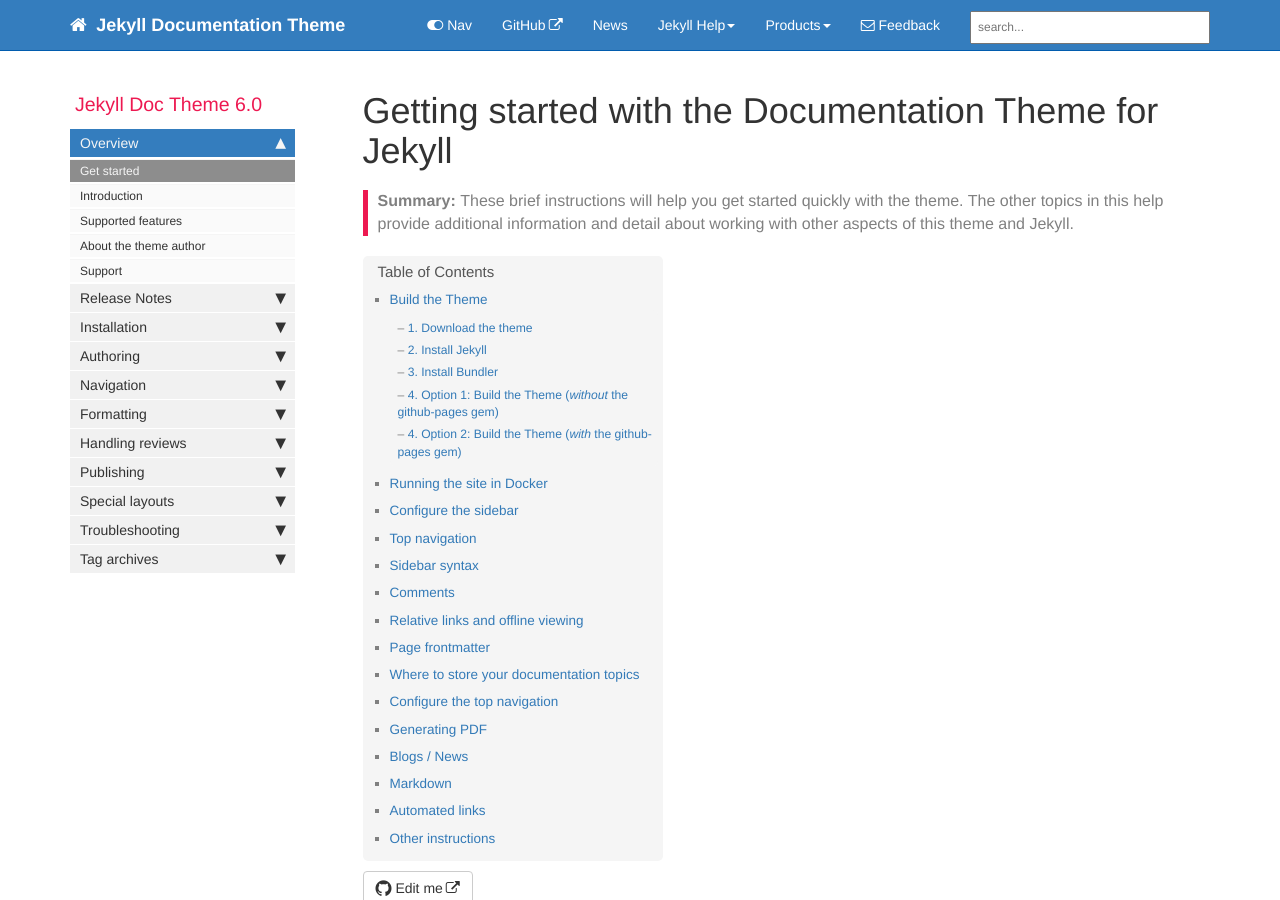
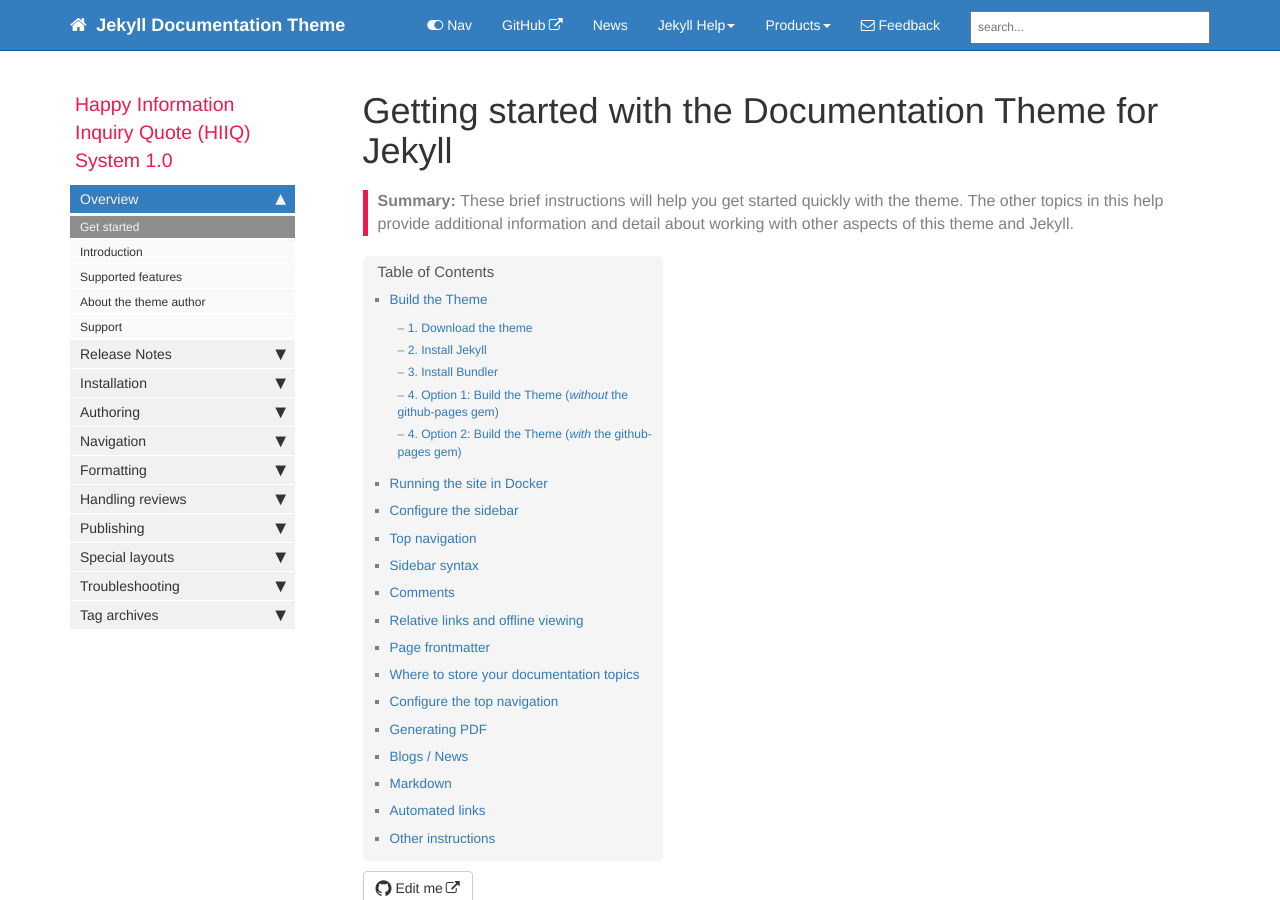
Before and after one commit to happyplaygrounds/erp-docs, a Jekyll site: the page built from index.md, in a window 1280 px wide and 900 px high. Built offline with Jekyll 4.4.1, drawn with Linux system fonts in a browser that asks for light colours; comment, search, counter and statistics services are not loaded.

Commit message:
Changed title in mydoc sidebar

```diff
--- a/_data/sidebars/mydoc_sidebar.yml
+++ b/_data/sidebars/mydoc_sidebar.yml
@@ -2,8 +2,8 @@
 
 entries:
 - title: sidebar
-  product: Jekyll Doc Theme
-  version: 6.0
+  product: Happy Information Inquiry Quote (HIIQ) System
+  version: 1.0
   folders:
 
   - title:
```
